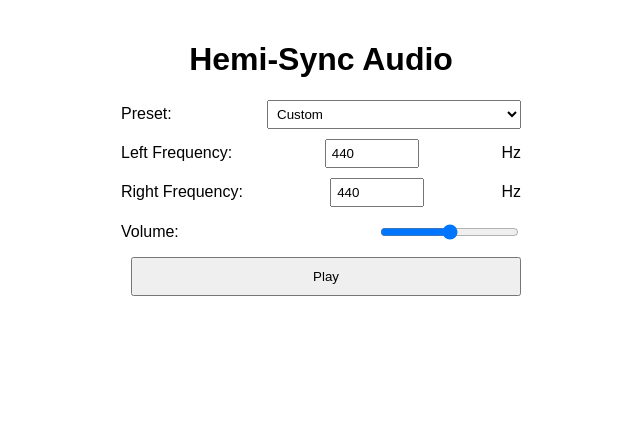
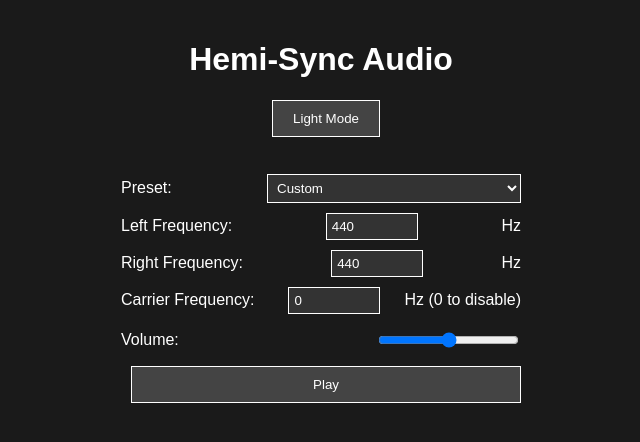
Before and after one commit to CeponisM/frequency-manip, a React (Create React App) app: page / in a window 1280 px wide. Shown: the top 442 px of the page, without its empty margins (319-959 px from the left). Built offline with nearby package versions, Linux system fonts and the light colour scheme.

Commit message:
Carrier tone added, dark mode toggle with dark mode default

```diff
--- a/src/App.css
+++ b/src/App.css
@@ -1,6 +1,25 @@
+:root {
+  --bg-color: #1a1a1a;
+  --text-color: #ffffff;
+  --input-bg: #333;
+  --button-bg: #444;
+  --button-hover: #555;
+}
+
+.light {
+  --bg-color: #f0f0f0;
+  --text-color: #000000;
+  --input-bg: #ffffff;
+  --button-bg: #cccccc;
+  --button-hover: #bbbbbb;
+}
+
 .App {
   text-align: center;
   font-family: Arial, sans-serif;
+  background-color: var(--bg-color);
+  color: var(--text-color);
+  min-height: 100vh;
 }
 
 .App-header {
@@ -24,9 +43,18 @@ label {
 input, select, button {
   padding: 5px;
   margin-left: 10px;
+  background-color: var(--input-bg);
+  color: var(--text-color);
+  border: 1px solid var(--text-color);
 }
 
 button {
   padding: 10px 20px;
   cursor: pointer;
+  background-color: var(--button-bg);
+  transition: background-color 0.2s;
 }
+
+button:hover {
+  background-color: var(--button-hover);
+}
--- a/src/App.js
+++ b/src/App.js
@@ -1,22 +1,24 @@
 import React, { useState, useEffect } from 'react';
 import './App.css';
 
-// CIA-inspired Hemi-Sync presets based on Monroe Institute (Focus 10, Focus 12, etc.)
+// CIA-inspired Hemi-Sync presets with optional third frequency
 const presets = {
-  'Focus 10 (Mind Awake, Body Asleep)': { left: 200, right: 208, diff: 8 }, // Delta (4-8 Hz) for cerebellum, low beta for cortex
-  'Focus 12 (Expanded Awareness)': { left: 300, right: 310, diff: 10 }, // Theta-alpha transition
-  'Deep Relaxation': { left: 250, right: 254, diff: 4 }, // Delta for sleep
-  'Enhanced Creativity': { left: 280, right: 288, diff: 8 } // Alpha for creativity
+  'Focus 10 (Mind Awake, Body Asleep)': { left: 200, right: 208, third: 50 }, // 8 Hz delta + low carrier
+  'Focus 12 (Expanded Awareness)': { left: 300, right: 310, third: 60 }, // 10 Hz theta-alpha + carrier
+  'Deep Relaxation': { left: 250, right: 254, third: 40 }, // 4 Hz delta + carrier
+  'Enhanced Creativity': { left: 280, right: 288, third: 0 } // 8 Hz alpha, no carrier
 };
 
 function App() {
   const [isPlaying, setIsPlaying] = useState(false);
   const [leftFreq, setLeftFreq] = useState(440);
   const [rightFreq, setRightFreq] = useState(440);
+  const [thirdFreq, setThirdFreq] = useState(0); // 0 means disabled
   const [volume, setVolume] = useState(0.5);
   const [preset, setPreset] = useState('');
+  const [darkMode, setDarkMode] = useState(true);
   const [audioContext, setAudioContext] = useState(null);
-  const [oscillators, setOscillators] = useState({ left: null, right: null });
+  const [oscillators, setOscillators] = useState({ left: null, right: null, third: null });
   const [gainNode, setGainNode] = useState(null);
   const [panners, setPanners] = useState({ left: null, right: null });
 
@@ -51,8 +53,11 @@ function App() {
     if (oscillators.left && oscillators.right && audioContext) {
       oscillators.left.frequency.setValueAtTime(leftFreq, audioContext.currentTime);
       oscillators.right.frequency.setValueAtTime(rightFreq, audioContext.currentTime);
+      if (oscillators.third) {
+        oscillators.third.frequency.setValueAtTime(thirdFreq, audioContext.currentTime);
+      }
     }
-  }, [leftFreq, rightFreq, oscillators, audioContext]);
+  }, [leftFreq, rightFreq, thirdFreq, oscillators, audioContext]);
 
   // Toggle sound
   const toggleSound = () => {
@@ -61,7 +66,8 @@ function App() {
     if (isPlaying) {
       oscillators.left?.stop();
       oscillators.right?.stop();
-      setOscillators({ left: null, right: null });
+      oscillators.third?.stop();
+      setOscillators({ left: null, right: null, third: null });
       setIsPlaying(false);
     } else {
       const leftOsc = audioContext.createOscillator();
@@ -74,11 +80,21 @@ function App() {
       rightOsc.connect(panners.right);
       panners.left.connect(gainNode);
       panners.right.connect(gainNode);
+
+      let thirdOsc = null;
+      if (thirdFreq > 0) {
+        thirdOsc = audioContext.createOscillator();
+        thirdOsc.type = 'sine';
+        thirdOsc.frequency.setValueAtTime(thirdFreq, audioContext.currentTime);
+        thirdOsc.connect(gainNode); // Center channel for carrier
+      }
+
       gainNode.connect(audioContext.destination);
 
       leftOsc.start();
       rightOsc.start();
-      setOscillators({ left: leftOsc, right: rightOsc });
+      thirdOsc?.start();
+      setOscillators({ left: leftOsc, right: rightOsc, third: thirdOsc });
       setIsPlaying(true);
     }
   };
@@ -90,13 +106,22 @@ function App() {
     if (selected && presets[selected]) {
       setLeftFreq(presets[selected].left);
       setRightFreq(presets[selected].right);
+      setThirdFreq(presets[selected].third);
     }
   };
 
+  // Toggle dark mode
+  const toggleDarkMode = () => {
+    setDarkMode(!darkMode);
+  };
+
   return (
-    <div className="App">
+    <div className={`App ${darkMode ? 'dark' : 'light'}`}>
       <header className="App-header">
         <h1>Hemi-Sync Audio</h1>
+        <button onClick={toggleDarkMode} style={{marginBottom: "37px"}}>
+          {darkMode ? 'Light Mode' : 'Dark Mode'}
+        </button>
         <div className="controls">
           <label>
             Preset:
@@ -128,6 +153,16 @@ function App() {
             /> Hz
           </label>
           <label>
+            Carrier Frequency: <input
+              type="number"
+              min="0"
+              max="200"
+              step="0.01"
+              value={thirdFreq}
+              onChange={(e) => setThirdFreq(Number(e.target.value))}
+            /> Hz (0 to disable)
+          </label>
+          <label>
             Volume: <input
               type="range"
               min="0"
```
